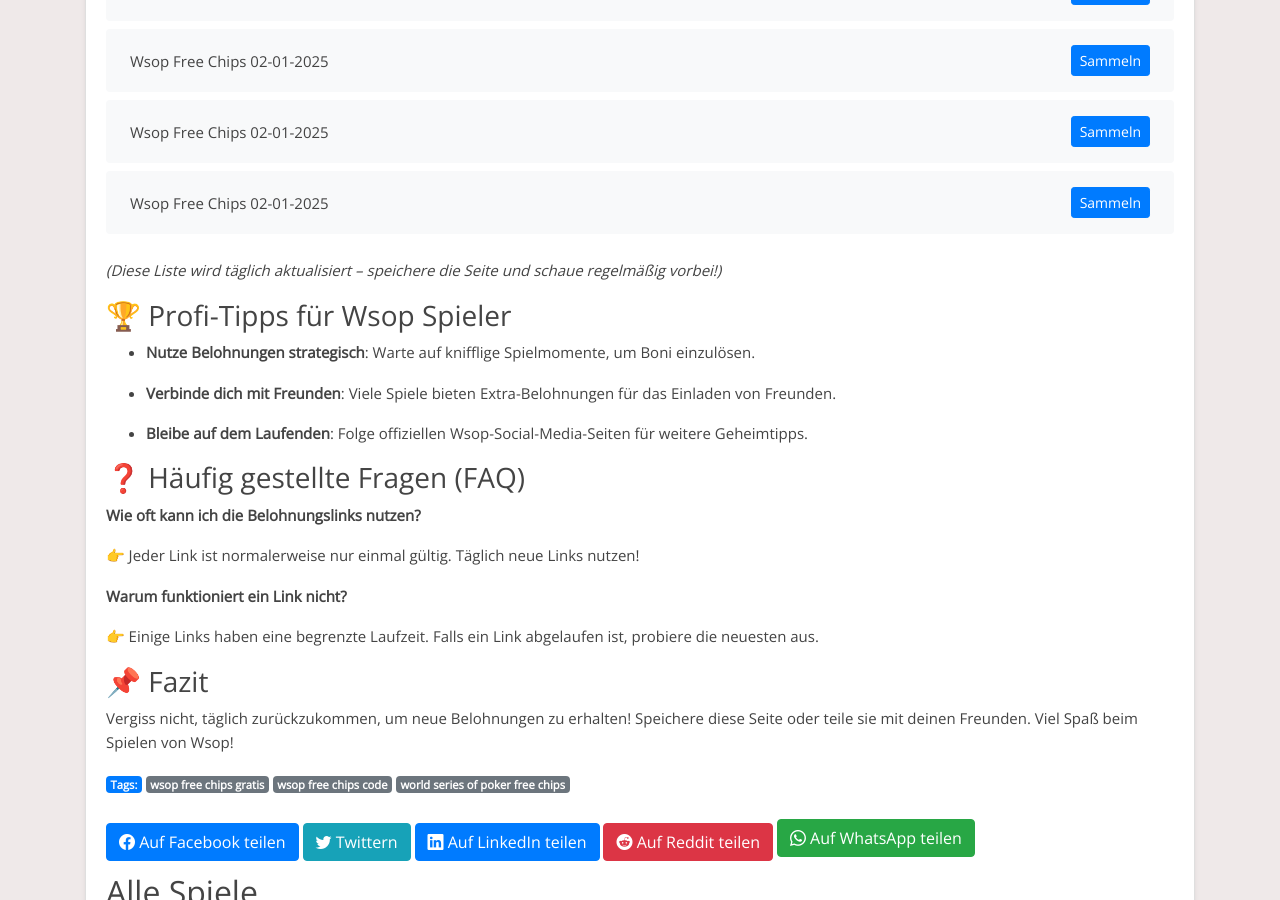
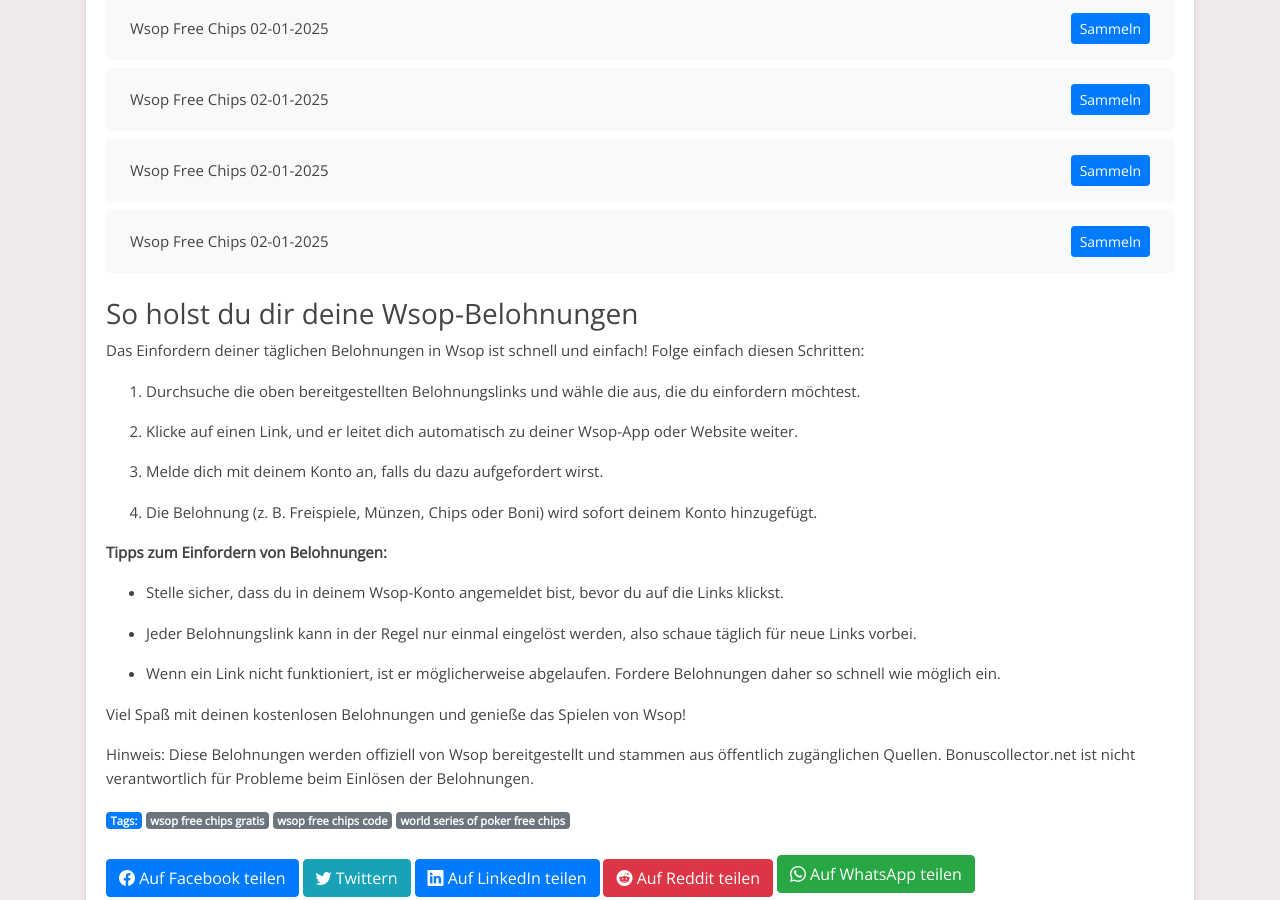
Before and after one commit to Prollad99/bs-de, a Jekyll site: the page built from _posts/2025-01-20-wsop.md, in a window 1280 px wide and 900 px high, scrolled down 7443 px. Built offline with Jekyll 4.4.1, drawn with Linux system fonts in a browser that asks for light colours; some of the changed text lies outside the part shown.

Commit message:
Aktualisiere wsop-Belohnungslinks, Inhalte und Änderungsdatum

```diff
--- a/_includes/wsop_footer.html
+++ b/_includes/wsop_footer.html
@@ -1,31 +1,27 @@
-*(Diese Liste wird täglich aktualisiert – speichere die Seite und schaue regelmäßig vorbei!)*
+### So holst du dir deine Wsop-Belohnungen
 
 
+Das Einfordern deiner täglichen Belohnungen in Wsop ist schnell und einfach! Folge einfach diesen Schritten:
 
-### 🏆 Profi-Tipps für Wsop Spieler
+1. Durchsuche die oben bereitgestellten Belohnungslinks und wähle die aus, die du einfordern möchtest.
 
-- **Nutze Belohnungen strategisch**: Warte auf knifflige Spielmomente, um Boni einzulösen.
+2. Klicke auf einen Link, und er leitet dich automatisch zu deiner Wsop-App oder Website weiter.
 
-- **Verbinde dich mit Freunden**: Viele Spiele bieten Extra-Belohnungen für das Einladen von Freunden.
+3. Melde dich mit deinem Konto an, falls du dazu aufgefordert wirst.
 
-- **Bleibe auf dem Laufenden**: Folge offiziellen Wsop-Social-Media-Seiten für weitere Geheimtipps.
+4. Die Belohnung (z. B. Freispiele, Münzen, Chips oder Boni) wird sofort deinem Konto hinzugefügt.
 
 
+**Tipps zum Einfordern von Belohnungen:**
 
-### ❓ Häufig gestellte Fragen (FAQ)
+- Stelle sicher, dass du in deinem Wsop-Konto angemeldet bist, bevor du auf die Links klickst.
 
-**Wie oft kann ich die Belohnungslinks nutzen?**
+- Jeder Belohnungslink kann in der Regel nur einmal eingelöst werden, also schaue täglich für neue Links vorbei.
 
-👉 Jeder Link ist normalerweise nur einmal gültig. Täglich neue Links nutzen!
+- Wenn ein Link nicht funktioniert, ist er möglicherweise abgelaufen. Fordere Belohnungen daher so schnell wie möglich ein.
 
 
-
-**Warum funktioniert ein Link nicht?**
-
-👉 Einige Links haben eine begrenzte Laufzeit. Falls ein Link abgelaufen ist, probiere die neuesten aus.
+Viel Spaß mit deinen kostenlosen Belohnungen und genieße das Spielen von Wsop!
 
 
-
-### 📌 Fazit
-
-Vergiss nicht, täglich zurückzukommen, um neue Belohnungen zu erhalten! Speichere diese Seite oder teile sie mit deinen Freunden. Viel Spaß beim Spielen von Wsop!
+Hinweis: Diese Belohnungen werden offiziell von Wsop bereitgestellt und stammen aus öffentlich zugänglichen Quellen. Bonuscollector.net ist nicht verantwortlich für Probleme beim Einlösen der Belohnungen.
--- a/_includes/wsop_post.html
+++ b/_includes/wsop_post.html
@@ -1,13 +1,13 @@
-**Willkommen, Wsop-Fans!**
-
-Suchst du nach den neuesten Gratis-Belohnungen für Wsop? Dann bist du hier genau richtig! Wir aktualisieren täglich die besten Links für Freispiele, Münzen und andere Boni, damit du dein Spielerlebnis optimal genießen kannst.
+Entdecke tägliche Wsop-Belohnungen!
 
 
-
-### Was ist Wsop und warum sind Belohnungen wichtig?
-
-Wsop ist ein beliebtes Spiel, das von Millionen gespielt wird. Mit täglichen Belohnungen kannst du länger spielen, schneller leveln und das Beste aus deinem Spielerlebnis herausholen.
+Bist du ein Fan von Wsop und möchtest dein Spielerlebnis verbessern? Du bist hier genau richtig! Diese Seite ist allen Wsop-Enthusiasten gewidmet, die täglich kostenlose Belohnungen einfordern möchten. Hier findest du die neuesten Links, um Freispiele, Münzen, Chips und andere spannende Boni zu sammeln, damit du das Spiel noch mehr genießen kannst.
 
 
+Wsop ist ein unterhaltsames Spiel, das von Millionen geliebt wird. Ob du höhere Level erreichen oder einfach nur den Nervenkitzel genießen möchtest – unsere täglichen Belohnungslinks halten dich im Spiel.
 
-### 🚀 Tägliche Belohnungslinks für Wsop
+
+Hinweis: Wsop ist eine kostenlose App, die ausschließlich zu Unterhaltungszwecken entwickelt wurde. Bonuscollector.net ist eine unabhängige Plattform und steht in keiner Verbindung zu den Entwicklern oder Eigentümern von Wsop.
+
+
+Schau täglich vorbei, um sicherzustellen, dass du keine Belohnung verpasst!
```
